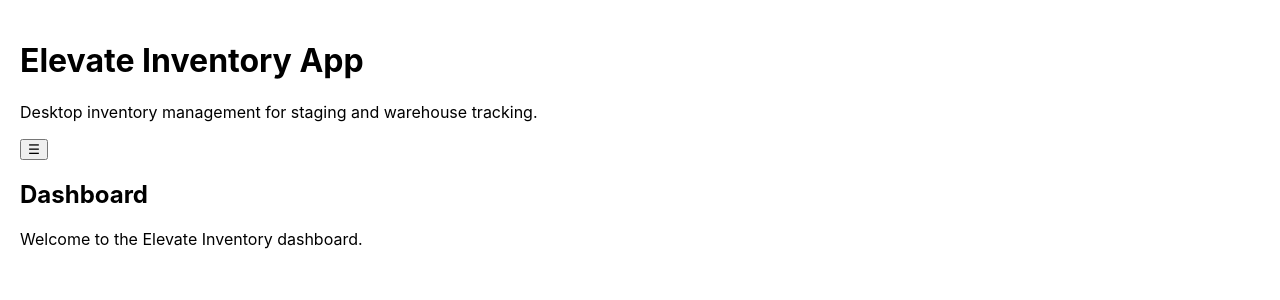
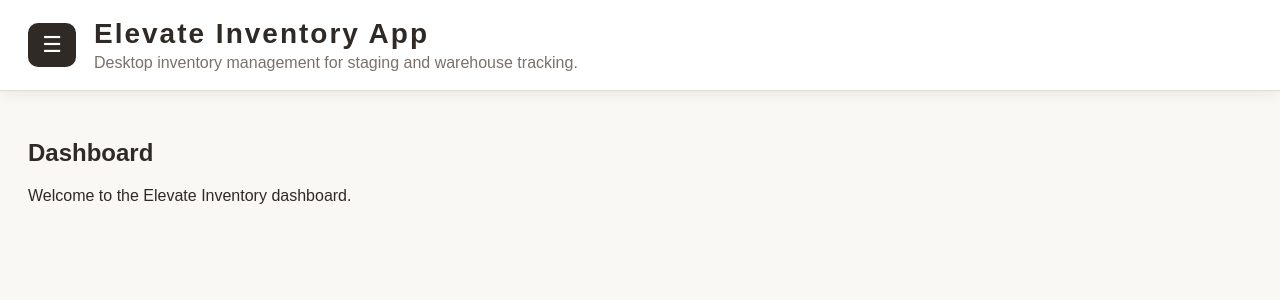
Before and after one commit to kassmanders/ElevateInventoryApp, a React (Create React App) app: page / in a window 1280 px wide. Shown: the top 300 px of the page. Built offline with nearby package versions, Linux system fonts and the light colour scheme.

Commit message:
Update UI

```diff
--- a/src/App.css
+++ b/src/App.css
@@ -1,38 +1,125 @@
-.App {
-  text-align: center;
+:root {
+  --color-background: #faf8f5;
+  --color-surface: #ffffff;
+  --color-primary: #2f2a26;
+  --color-secondary: #7a7168;
+  --color-accent: #c9ae8b;
+  --color-accent-light: #efe8dc;
+  --color-border: #e4ddd3;
+  --color-success: #7a8f75;
+
+  --font-main: Arial, sans-serif;
+  --shadow-soft: 0 3px 12px rgba(47, 42, 38, 0.08);
+  --radius-card: 14px;
+  --radius-button: 10px;
 }
 
-.App-logo {
-  height: 40vmin;
-  pointer-events: none;
+body {
+  margin: 0;
+  font-family: var(--font-main);
+  background: var(--color-background);
+  color: var(--color-primary);
 }
 
-@media (prefers-reduced-motion: no-preference) {
-  .App-logo {
-    animation: App-logo-spin infinite 20s linear;
-  }
+.app-layout {
+  min-height: 100vh;
 }
 
-.App-header {
-  background-color: #282c34;
-  min-height: 100vh;
+.app-header {
   display: flex;
-  flex-direction: column;
   align-items: center;
-  justify-content: center;
-  font-size: calc(10px + 2vmin);
-  color: white;
+  gap: 18px;
+  padding: 18px 28px;
+  background: var(--color-surface);
+  border-bottom: 1px solid var(--color-border);
+  box-shadow: var(--shadow-soft);
 }
 
-.App-link {
-  color: #61dafb;
+.app-header h1 {
+  margin: 0;
+  font-size: 28px;
+  letter-spacing: 2px;
 }
 
-@keyframes App-logo-spin {
-  from {
-    transform: rotate(0deg);
-  }
-  to {
-    transform: rotate(360deg);
-  }
+.app-header p {
+  margin: 4px 0 0;
+  color: var(--color-secondary);
 }
+
+.burger-button {
+  min-width: 48px;
+  height: 44px;
+  border: none;
+  border-radius: var(--radius-button);
+  background: var(--color-primary);
+  color: white;
+  font-size: 22px;
+  cursor: pointer;
+}
+
+.burger-button:hover {
+  background: var(--color-accent);
+}
+
+.side-menu {
+  width: 230px;
+  padding: 16px;
+  background: var(--color-surface);
+  border-right: 1px solid var(--color-border);
+  box-shadow: var(--shadow-soft);
+}
+
+.side-menu a {
+  display: block;
+  padding: 12px 14px;
+  margin-bottom: 8px;
+  color: var(--color-primary);
+  text-decoration: none;
+  border-radius: 8px;
+  font-weight: 600;
+}
+
+.side-menu a:hover {
+  background: var(--color-accent-light);
+}
+
+.app-content {
+  padding: 28px;
+}
+
+.page-card {
+  background: var(--color-surface);
+  padding: 24px;
+  border-radius: var(--radius-card);
+  box-shadow: var(--shadow-soft);
+  max-width: 900px;
+}
+
+.form-grid {
+  display: grid;
+  grid-template-columns: repeat(2, minmax(220px, 1fr));
+  gap: 14px;
+  margin-top: 18px;
+}
+
+.form-grid input {
+  padding: 12px;
+  border: 1px solid var(--color-border);
+  border-radius: 8px;
+  font-size: 15px;
+}
+
+.primary-button {
+  margin-top: 18px;
+  padding: 12px 18px;
+  border: none;
+  border-radius: var(--radius-button);
+  background: var(--color-success);
+  color: white;
+  font-weight: 700;
+  cursor: pointer;
+}
+
+.primary-button:hover {
+  background: #667b62;
+}
--- a/src/App.jsx
+++ b/src/App.jsx
@@ -1,3 +1,4 @@
+import "./App.css";
 import { BrowserRouter as Router, Routes, Route, Link } from "react-router-dom";
 import { useState } from "react";
 import Dashboard from "./pages/Dashboard";
@@ -13,23 +14,33 @@ function App() {
 
   return (
     <Router>
-      <div style={{ padding: "20px" }}>
-        <h1>Elevate Inventory App</h1>
-        <p>Desktop inventory management for staging and warehouse tracking.</p>
-
-        <button onClick={() => setMenuOpen(prev => !prev)}>
+      <div className="app-layout">
+        <header className="app-header">
+          <button
+            className="burger-button"
+            onClick={() => setMenuOpen(prev => !prev)}
+          >
             ☰
           </button>
 
-        {menuOpen && (<nav style={{ marginBottom: "20px" }}>
-          <Link to="/">Dashboard</Link> |{" "}
-          <Link to="/inventory">Inventory</Link> |{" "}
-          <Link to="/locations">Locations</Link> |{" "}
-          <Link to="/stages">Stages</Link> |{" "}
-          <Link to="/scanner">Scanner</Link> |{" "}
+          <div>
+            <h1>Elevate Inventory App</h1>
+            <p>Desktop inventory management for staging and warehouse tracking.</p>
+          </div>
+        </header>
+
+        {menuOpen && (
+          <nav className="side-menu">
+            <Link to="/" onClick={() => setMenuOpen(false)}>Dashboard</Link> |{" "}
+            <Link to="/inventory" onClick={() => setMenuOpen(false)}>Inventory</Link> |{" "}
+            <Link to="/locations" onClick={() => setMenuOpen(false)}>Locations</Link> |{" "}
+            <Link to="/stages" onClick={() => setMenuOpen(false)}>Stages</Link> |{" "}
+            <Link to="/scanner" onClick={() => setMenuOpen(false)}>Scanner</Link> |{" "}
             <Link to="/reports">Reports</Link>
-        </nav>)}
+          </nav>
+        )}
 
+        <main className="app-content">
           <Routes>
             <Route path="/" element={<Dashboard />} />
             <Route path="/inventory" element={<Inventory />} />
@@ -38,6 +49,7 @@ function App() {
             <Route path="/scanner" element={<Scanner />} />
             <Route path="/reports" element={<Reports />} />
           </Routes>
+        </main>
       </div>
     </Router>
   );
```
Lines whose indentation alone changed are shown as unchanged.
